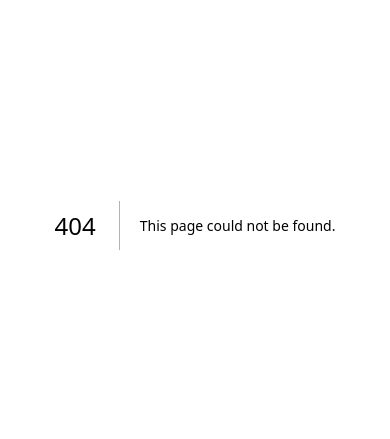
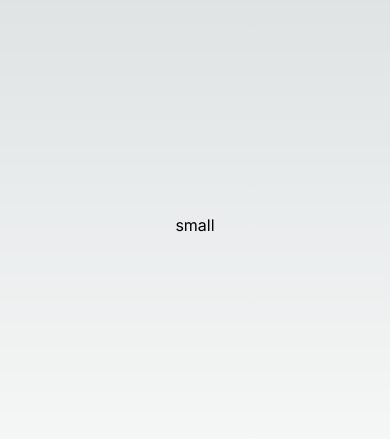
Before and after one commit to nicolaskruger/get-start-tailwind, a Next.js app: page /responsive-design in a window 390 px wide. Before the commit this address had no page. Shown: the part 197-636 px from the top of the page. Built offline with nearby package versions, Linux system fonts and the light colour scheme.

Commit message:
style: :lipstick: responsive design

```diff
--- /dev/null
+++ b/src/app/responsive-design/page.tsx
@@ -0,0 +1,11 @@
+import { CenterAllScreen } from "@/components/center-all-screen";
+
+const Page = () => {
+  return (
+    <CenterAllScreen>
+      <button className="after:content-['small'] sm:after:content-['small'] md:after:content-['mediun'] lg:after:content-['large']"></button>
+    </CenterAllScreen>
+  );
+};
+
+export default Page;
```
